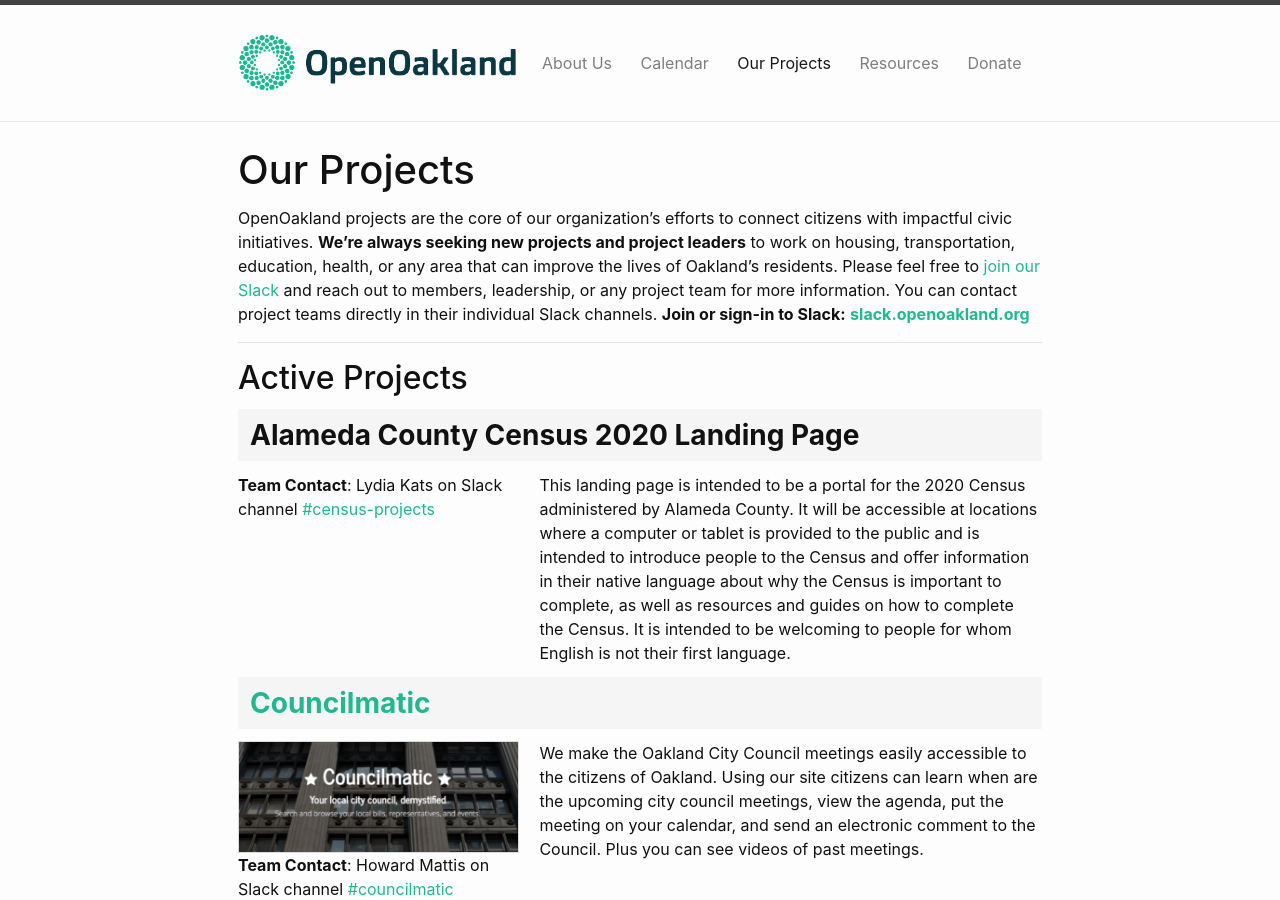
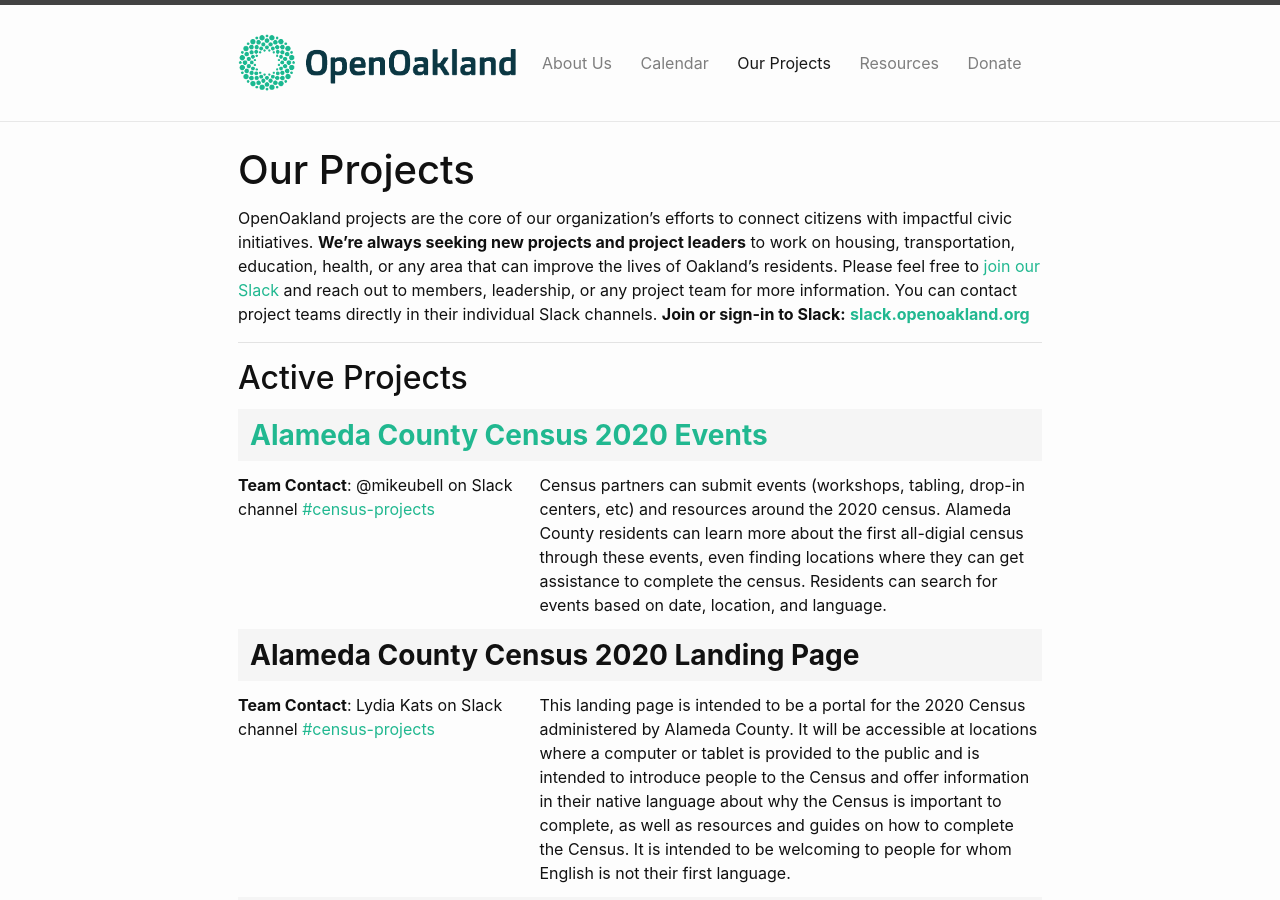
Before and after one commit to openoakland/openoakland.org, a Jekyll site: the page built from src/projects.md, in a window 1280 px wide and 900 px high. Built offline with Jekyll 4.4.1, drawn with Linux system fonts in a browser that asks for light colours.

Commit message:
Add census events project

```diff
--- a/src/_data/active_projects.yml
+++ b/src/_data/active_projects.yml
@@ -1,3 +1,16 @@
+- name: Alameda County Census 2020 Events
+  image:
+  link: https://github.com/openoakland/dos-census-events
+  leader: "@mikeubell"
+  slack_id: CJJ9B9A3S
+  slack_channel: census-projects
+  description: |-
+    Census partners can submit events (workshops, tabling, drop-in centers,
+    etc) and resources around the 2020 census. Alameda County residents can
+    learn more about the first all-digial census through these events, even
+    finding locations where they can get assistance to complete the census.
+    Residents can search for events based on date, location, and language.
+
 - name: Alameda County Census 2020 Landing Page
   image:
   link:
```
